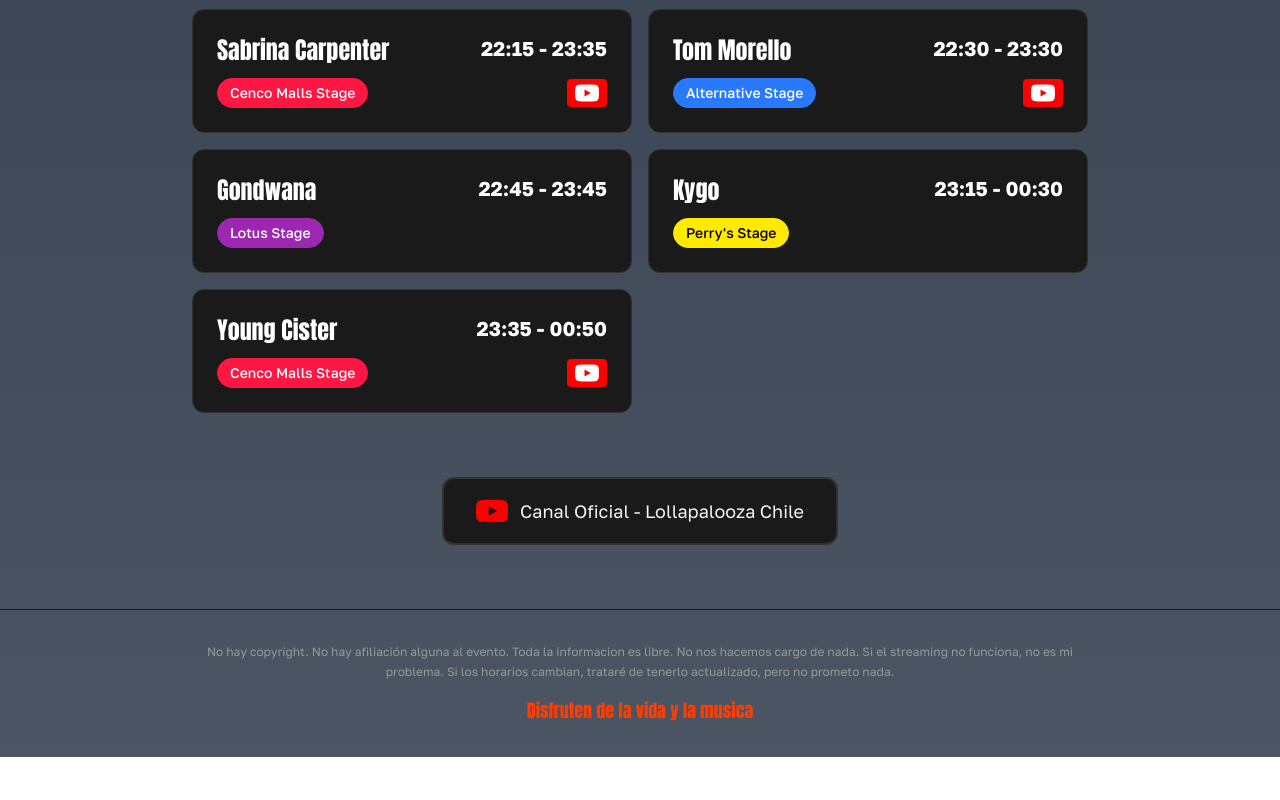
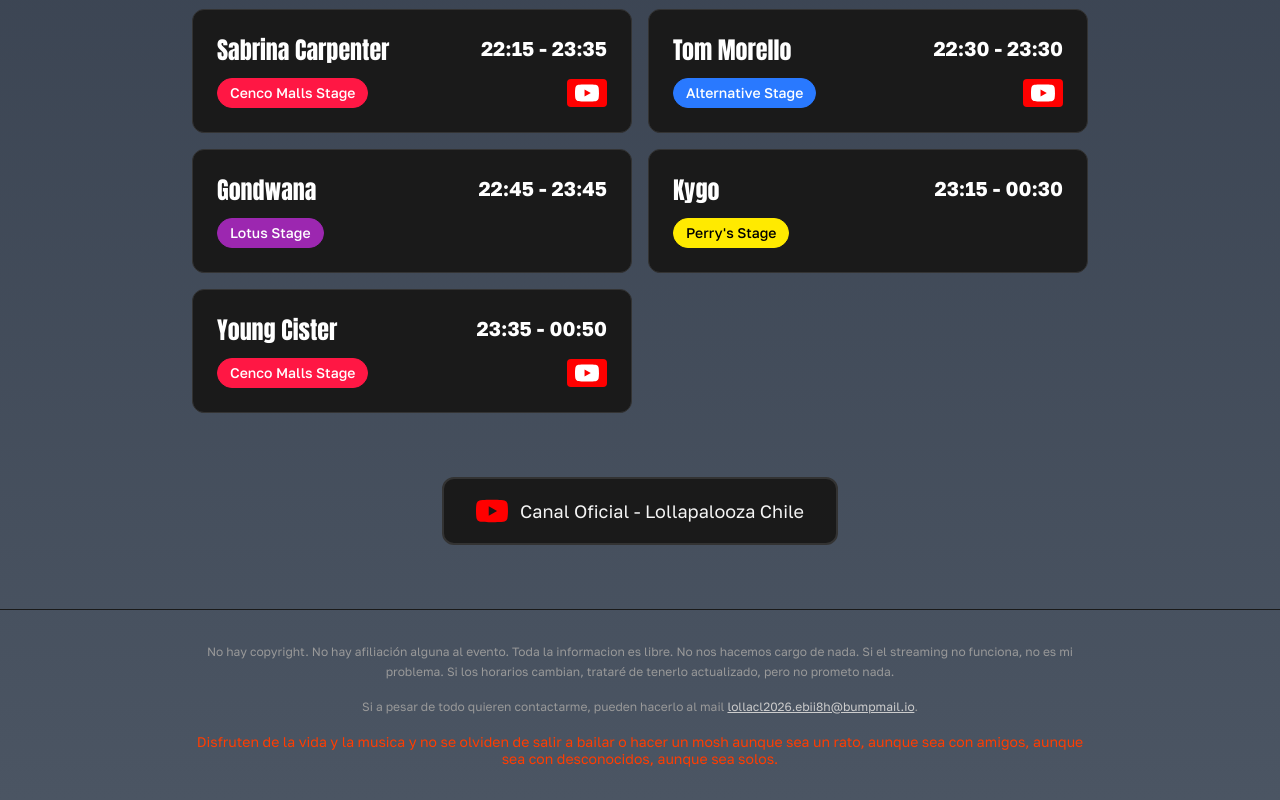
Before and after one commit to shipibo-studio/lollacl-inspector, a Next.js app: page / in a window 1280 px wide. Shown: the part 2355-3155 px from the top of the page. Before the commit the page ends 3112 px from the top, so only its background shows below. Built offline with nearby package versions, Linux system fonts and the light colour scheme.

Commit message:
feat: new footer, smooth scroll

```diff
--- a/src/app/page.tsx
+++ b/src/app/page.tsx
@@ -45,19 +45,34 @@
 export default function Home() {
   // Current time state that updates every second
   const [currentTime, setCurrentTime] = useState(new Date());
+  // Track last minute to detect 00 or 30
+  const [lastMinute, setLastMinute] = useState<number | null>(null);
+  // Trigger refresh at minute 00 or 30
+  const [minuteTrigger, setMinuteTrigger] = useState(0);
 
   useEffect(() => {
     const timer = setInterval(() => {
-      setCurrentTime(new Date());
+      const now = new Date();
+      const minute = now.getMinutes();
+
+      // Check if minute is 00 or 30 and we haven't triggered yet
+      if ((minute === 0 || minute === 30) && minute !== lastMinute) {
+        setLastMinute(minute);
+        setMinuteTrigger(prev => prev + 1);
+      } else if (minute !== lastMinute && lastMinute !== null) {
+        setLastMinute(minute);
+      }
+
+      setCurrentTime(now);
     }, 1000); // Update every second
     return () => clearInterval(timer);
-  }, []);
+  }, [lastMinute]);
 
   // Get current date string (updates when currentTime changes)
   const today = useMemo(() => {
     const now = new Date();
     return now.toISOString().split("T")[0];
-  }, [currentTime]);
+  }, [currentTime, minuteTrigger]);
 
   // Get initial selected day based on today's date
   const getInitialDay = (): DayKey => {
@@ -391,8 +406,11 @@
             No hay copyright. No hay afiliación alguna al evento. Toda la informacion
             es libre. No nos hacemos cargo de nada. Si el streaming no funciona, no es mi problema. Si los horarios cambian, trataré de tenerlo actualizado, pero no prometo nada.
           </p>
-          <p className="text-lg text-[#ff3d00] mt-4 font-display">
-            Disfruten de la vida y la musica
+          <p className="text-xs text-[#999999] leading-relaxed mt-4">
+            Si a pesar de todo quieren contactarme, pueden hacerlo al mail <a href="mailto:lollacl2026.ebii8h@bumpmail.io" class="text-[#cccccc] underline">lollacl2026.ebii8h@bumpmail.io</a>.
+          </p>
+          <p className="text-sm text-[#ff3d00] mt-4 leading-tight">
+            Disfruten de la vida y la musica y no se olviden de salir a bailar o hacer un mosh aunque sea un rato, aunque sea con amigos, aunque sea con desconocidos, aunque sea solos.
           </p>
         </div>
       </footer>
```
